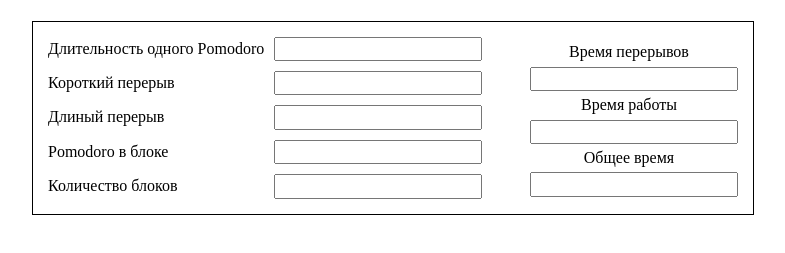
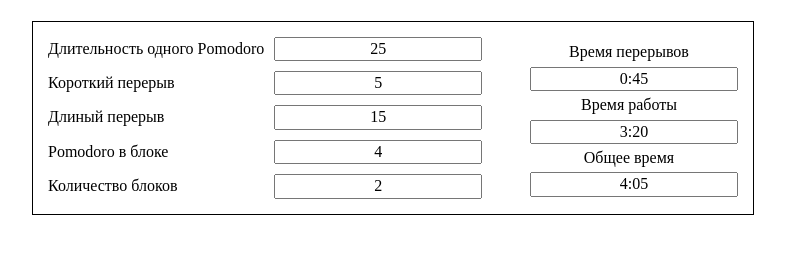
Before and after one commit to Qwanead/pomodoro-duration, a plain HTML site: page index.html in a window 1280 px wide. Shown: the part 59-312 px from the top of the page, without its empty margins (247-1032 px from the left). Drawn offline with Linux system fonts and the light colour scheme.

Commit message:
добавил значения по умолчанию

```diff
--- a/index.html
+++ b/index.html
@@ -17,27 +17,27 @@
       <div class="inputs">
         <div class="input">
           <label for="duration-id">Длительность одного Pomodoro</label>
-          <input type="text" id="duration-id">
+          <input type="text" id="duration-id" value="25">
         </div>
 
         <div class="input">
           <label for="short-break-id">Короткий перерыв</label>
-          <input type="text" id="short-break-id">
+          <input type="text" id="short-break-id" value="5">
         </div class="input">
 
         <div class="input">
           <label for="long-break-id">Длиный перерыв</label>
-          <input type="text" id="long-break-id">
+          <input type="text" id="long-break-id" value="15">
         </div class="input">
 
         <div class="input">
           <label for="Pomodoro-in-block-id">Pomodoro в блоке</label>
-          <input type="text" id="Pomodoro-in-block-id">
+          <input type="text" id="Pomodoro-in-block-id" value="4">
         </div>
 
         <div class="input">
           <label for="block-count-id">Количество блоков</label>
-          <input type="text" id="block-count-id">
+          <input type="text" id="block-count-id" value="2">
         </div>
       </div>
 
--- a/index.js
+++ b/index.js
@@ -33,6 +33,8 @@ const calculate = () => {
 
 };
 
+calculate();
+
 durationElement.oninput = calculate;
 shortBreakElement.oninput = calculate;
 longBreakElement.oninput = calculate;
```
